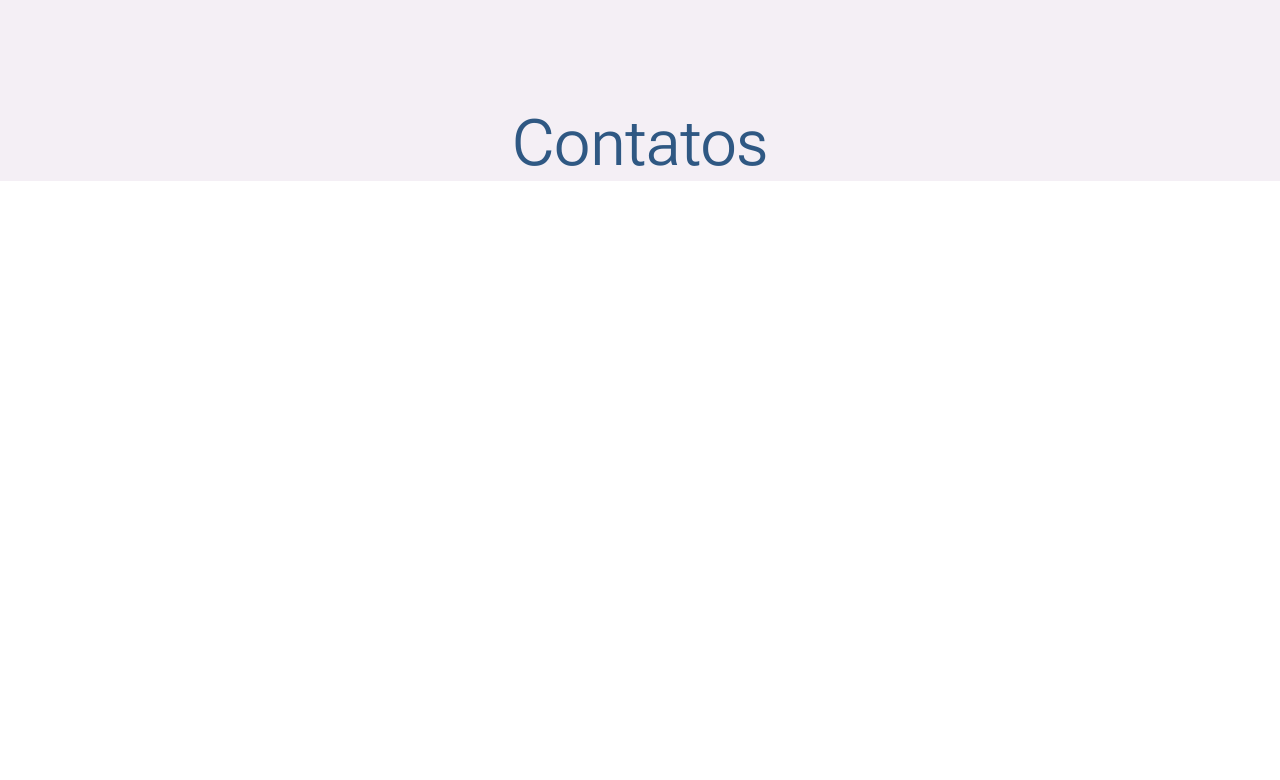
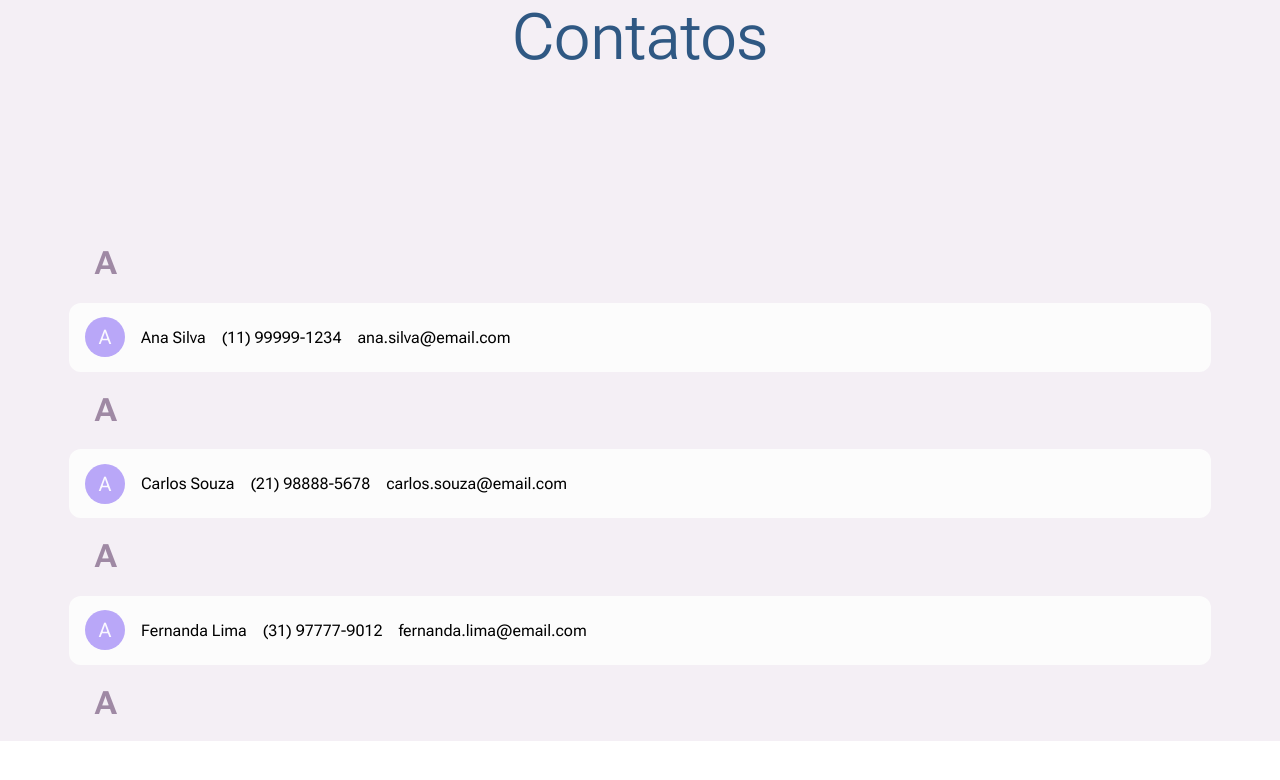
Before and after one commit to Enge-Olate/Telefone, a React (Vite) app: page / in a window 1280 px wide. Shown: the top 780 px of the page. Built offline with nearby package versions, Linux system fonts and the light colour scheme.

Commit message:
Implementando lista de contatos e, mockando com um .json para renderizar os dados.

```diff
--- a/src/App.tsx
+++ b/src/App.tsx
@@ -1,6 +1,6 @@
 import { Route, Routes } from "react-router-dom";
 import RootGlobalStyle, * as s from "./index";
-import Home from "./components/pages/Home";
+import Home from "./pages/Home";
 function App() {
   return (
     <>
--- /dev/null
+++ b/src/assets/contacts.json
@@ -0,0 +1,39 @@
+[
+  {
+    "id": "1",
+    "name": "Ana Silva",
+    "phone": "(11) 99999-1234",
+    "email": "ana.silva@email.com"
+  },
+  {
+    "id": "2",
+    "name": "Carlos Souza",
+    "phone": "(21) 98888-5678",
+    "email": "carlos.souza@email.com"
+  },
+  {
+    "id": "3",
+    "name": "Fernanda Lima",
+    "phone": "(31) 97777-9012",
+    "email": "fernanda.lima@email.com"
+  },
+  {
+    "id": "4",
+    "name": "Fernanda Lima",
+    "phone": "(31) 97777-9012",
+    "email": "fernanda.lima@email.com"
+  },
+  {
+    "id": "5",
+    "name": "Fernanda Lima",
+    "phone": "(31) 97777-9012",
+    "email": "fernanda.lima@email.com"
+  },
+  {
+    "id": "6",
+    "name": "Fernanda Lima",
+    "phone": "(31) 97777-9012",
+    "email": "fernanda.lima@email.com"
+  }
+
+]
--- /dev/null
+++ b/src/components/contactsList/ContactsList.tsx
@@ -0,0 +1,29 @@
+import type { Contact } from "../../interfaces/Contact";
+import { Avatar, ContainerList, SectionList } from "./styles";
+interface Props {
+  contacts: Contact[];
+}
+export default function ContactsList({ contacts }: Props) {
+  return (
+    <main>
+      <ContainerList>
+        <SectionList>
+          <ul>
+            {contacts.map((contact) => (
+              <li key={contact.id}>
+                <h2>A</h2>
+                <div>
+                  <Avatar>A</Avatar>
+                  <p>{contact.name}</p>
+                  <p>{contact.phone}</p>
+                  <p>{contact.email}</p>
+
+                </div>
+              </li>
+            ))}
+          </ul>
+        </SectionList>
+      </ContainerList>
+    </main>
+  );
+}
--- /dev/null
+++ b/src/components/contactsList/styles.ts
@@ -0,0 +1,49 @@
+import styled from "styled-components";
+
+export const ContainerList = styled.div`
+display: flex;
+width: 1142px;
+height: 144px;
+flex-direction: column;
+align-items: flex-start;
+gap: 42px;
+
+`
+
+export const SectionList = styled.section`
+display: flex;
+flex-direction: column;
+align-items: flex-start;
+
+h2{
+    margin-top: 19px;
+    margin-left: 26px;
+    margin-bottom: 20.5px;
+    font-size: 32px;
+    color: #9f89a4;
+}
+div{
+    width: 1142px;
+    height: 69px;
+    padding: 16px;
+    gap: 16px;
+    display: flex;
+    flex-direction: row;
+    justify-content: flex-start;
+    align-items: center;
+    flex-shrink: 0;
+    background-color: #fcfcfc;
+    border-radius: 12px;
+}
+`
+export const Avatar = styled.p`
+width: 40px;
+height: 40px;
+display: flex;
+justify-content: center;
+align-items: center;
+background-color: #B9A7F8;
+color: #FAF8FF;
+border-radius: 50%;
+font-size: 20px;
+`
--- a/src/components/header/headerStyles.ts
+++ b/src/components/header/headerStyles.ts
@@ -2,7 +2,6 @@ import styled from "styled-components";
 
 
 const Titulo = styled.h1`
-margin-top: 106px;
 color: #2F5883;
 text-align: center;
 font-size: 64px;
--- a/src/components/pages/Home.tsx
+++ /dev/null
@@ -1,7 +0,0 @@
-import { Header } from "../header/Header";
-
-export default function Home(){
-    return(
-        <Header/>
-    )
-}
--- a/src/index.ts
+++ b/src/index.ts
@@ -15,6 +15,12 @@ background-color: #f4eff5;
 align-items: center;
 font-family: 'Roboto Flex', sans-serif;
 
+main{
+    width: 1142px;
+    height: 516px;
+    margin-top: 150px;
+    overflow-y: scroll;
+}
 `
 
 export default RootGlobalStyle
--- /dev/null
+++ b/src/interfaces/Contact.ts
@@ -0,0 +1,6 @@
+export interface Contact {
+  id: string;
+  name: string;
+  phone: string;
+  email: string;
+}
--- /dev/null
+++ b/src/pages/Home.tsx
@@ -0,0 +1,20 @@
+import ContactsList from "../components/contactsList/ContactsList";
+import { Header } from "../components/header/Header";
+import { useEffect, useState } from "react";
+import type { Contact } from "../interfaces/Contact";
+import mockContacts from '../assets/contacts.json'
+
+export default function Home(){
+    const [contacts, setContacts] = useState<Contact[]>(mockContacts)
+    useEffect(()=>{
+        fetch('src/assets/contacts.json')
+            .then(res => res.json())
+            .then(data => setContacts(data))
+    }, [])
+    return(
+        <>
+        <Header/>
+        <ContactsList contacts={contacts}/>
+        </>
+    )
+}
```
